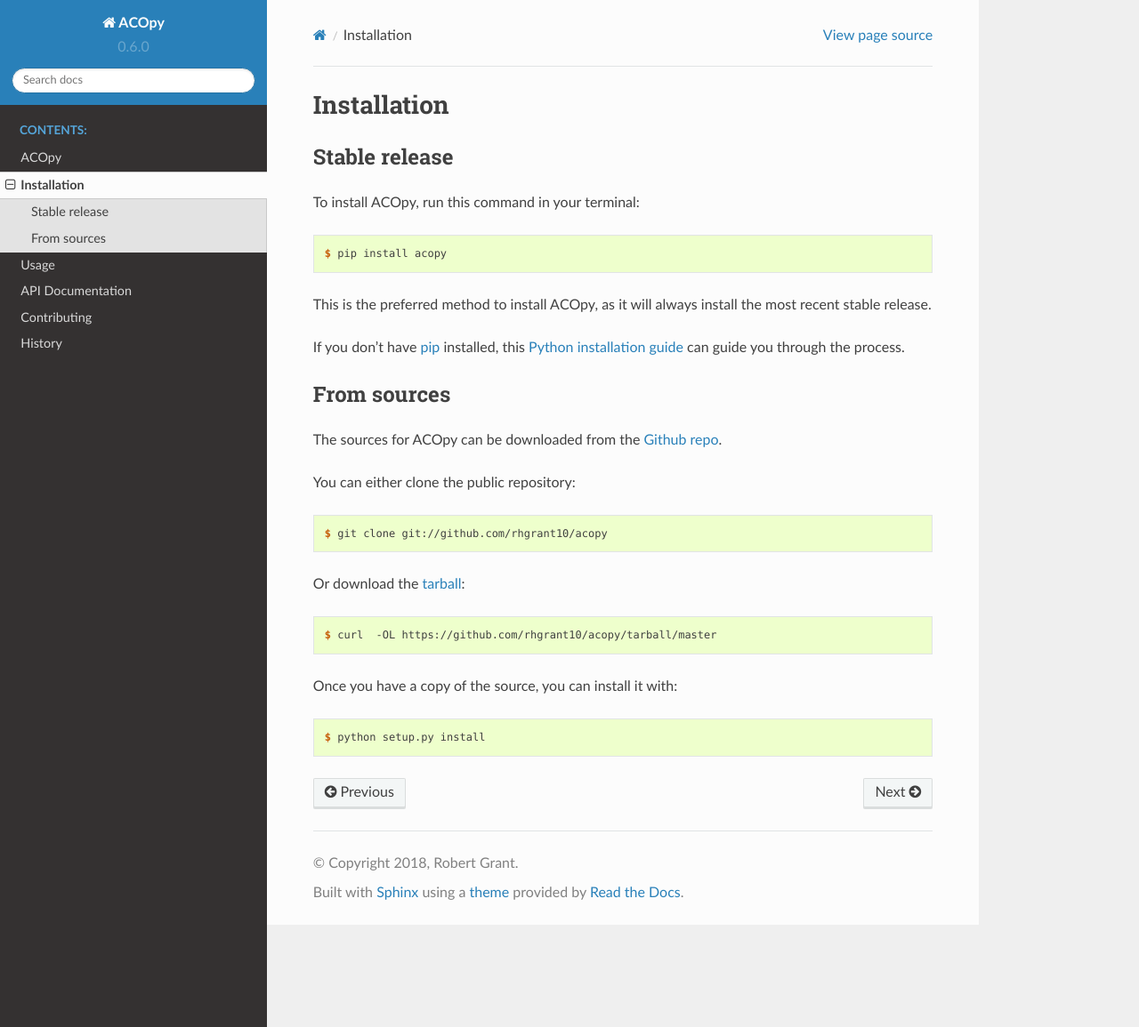
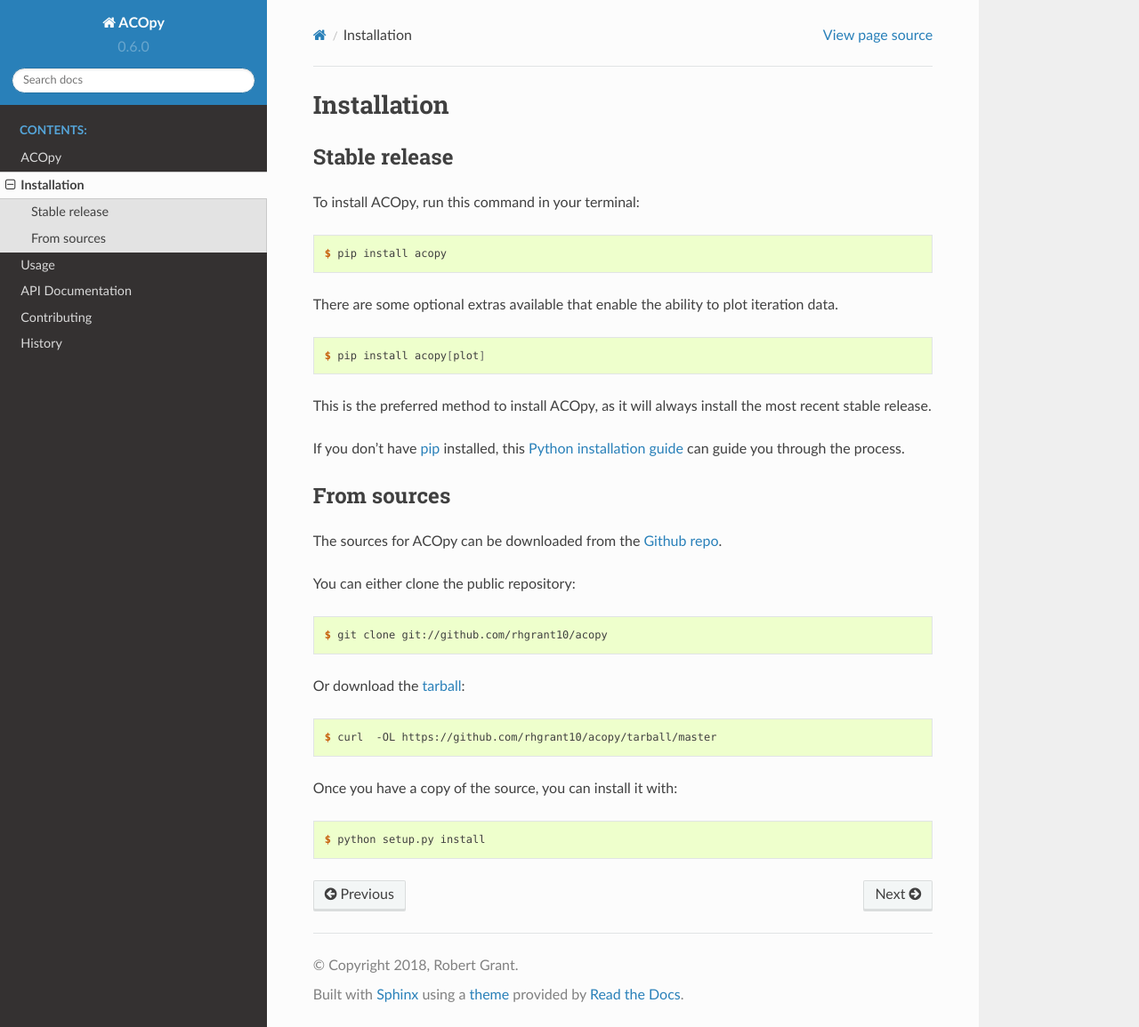
Before and after one commit to rhgrant10/acopy, a Sphinx documentation site: the page built from docs/installation.rst, in a window 1280 px wide and 1155 px high. Shown: the whole window at 89% size. Built offline with Sphinx 7.4.7 and the Read the Docs theme 2.0.0, drawn with Linux system fonts in a browser that asks for light colours.

Commit message:
Mention installing extras in the docs

```diff
--- a/docs/installation.rst
+++ b/docs/installation.rst
@@ -13,6 +13,12 @@
 .. code-block:: console
 
     $ pip install acopy
+
+There are some optional extras available that enable the ability to plot iteration data.
+
+.. code-block:: console
+
+    $ pip install acopy[plot]
 
 This is the preferred method to install ACOpy, as it will always install the most recent stable release.
 
```
